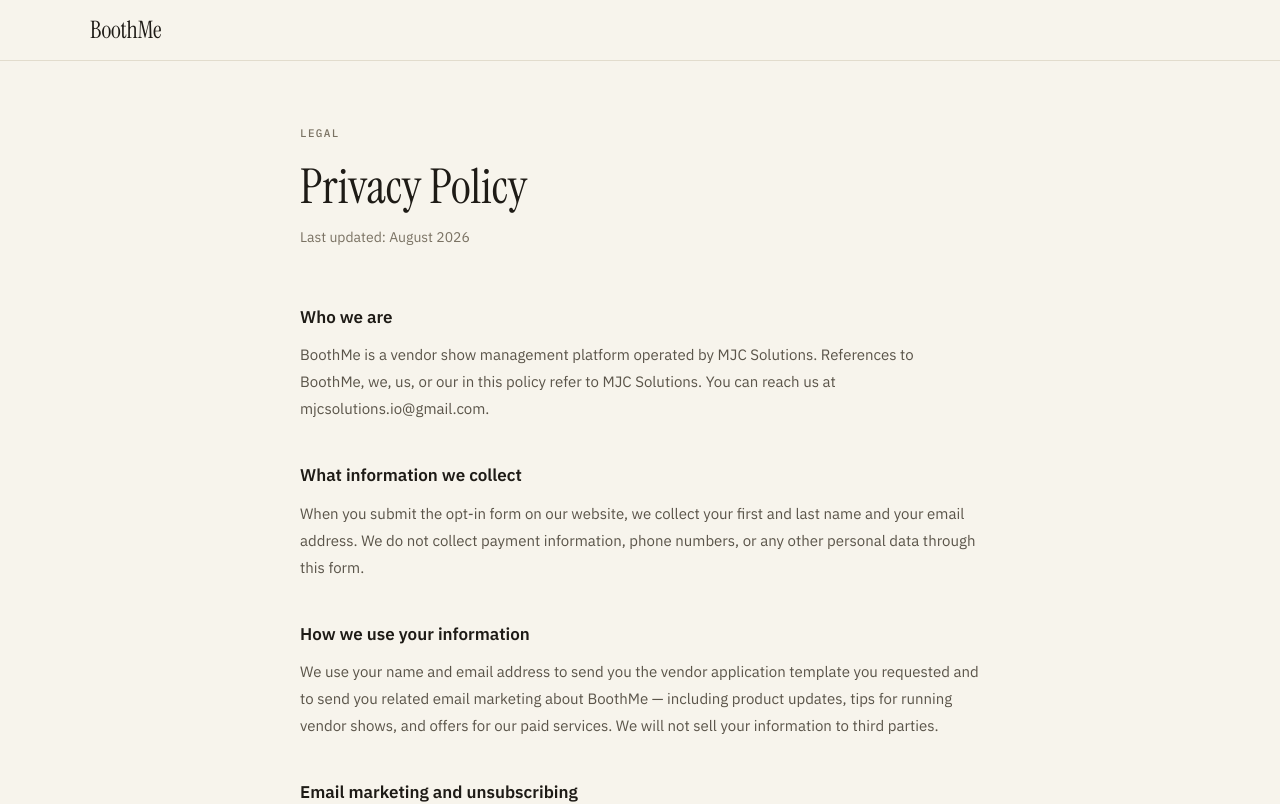
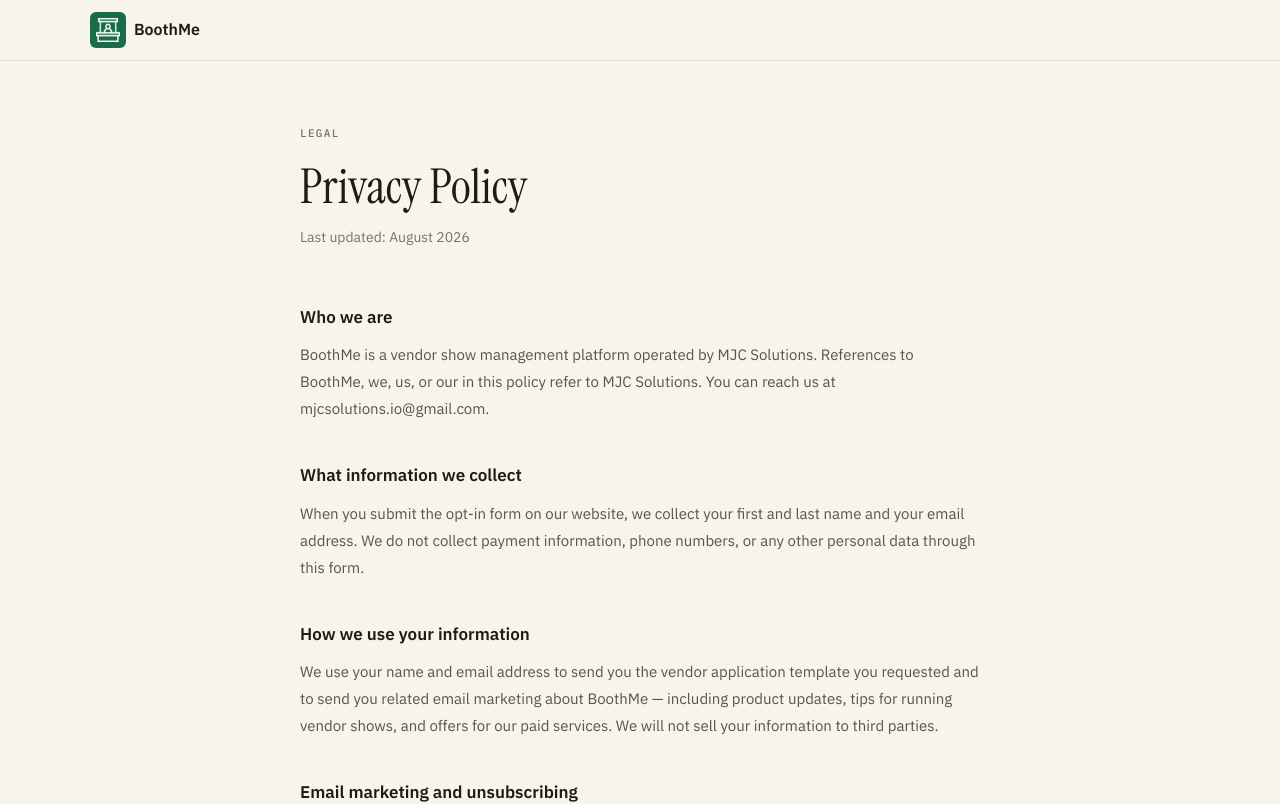
Before and after one commit to michaelcarrier1978/boothme, a Next.js app: page /privacy in a window 1280 px wide. Shown: the top 804 px of the page. Built offline with nearby package versions, Linux system fonts and the light colour scheme.

Commit message:
added the icon to the heaser

```diff
--- a/app/page.tsx
+++ b/app/page.tsx
@@ -2,12 +2,13 @@
 
 import { useState, useRef } from "react";
 import Script from "next/script";
+import Image from "next/image";
 
 const RATE = "5%";
 const SPOTS_LEFT = 50;
 
 export default function Page() {
-  const [submitted, setSubmitted] = useState(true);
+  const [submitted, setSubmitted] = useState(false);
   const [firstName, setFirstName] = useState("");
   const [loading, setLoading] = useState(false);
   const [error, setError] = useState("");
@@ -70,15 +71,16 @@
         }}>
           <div style={{ display: "flex", alignItems: "center", gap: 8 }}>
             <div style={{
-              width: 28,
-              height: 28,
-              background: "var(--accent)",
-              borderRadius: 4,
+              width: 36,
+              height: 36,
+              background: "#1a6b47",
+              borderRadius: 6,
               display: "flex",
               alignItems: "center",
               justifyContent: "center",
+              overflow: "hidden",
             }}>
-              <span style={{ color: "white", fontWeight: 700, fontSize: 14 }}>B</span>
+              <Image src="/ticket-office.png" alt="BoothMe" width={24} height={24} style={{ objectFit: "contain" }} />
             </div>
             <span style={{ fontWeight: 600, fontSize: 16, color: "var(--dark)" }}>BoothMe</span>
           </div>
@@ -505,8 +507,6 @@
           <p style={{ fontSize: 13, color: "var(--muted-light)" }}>
             © {new Date().getFullYear()} BoothMe. All rights reserved.{" "}
             <a href="/privacy" style={{ color: "var(--muted)", textDecoration: "none" }}>Privacy Policy</a>
-            {" · "}
-            <a href="#" style={{ color: "var(--muted)", textDecoration: "none" }}>Unsubscribe</a>
           </p>
         </div>
       </footer>
@@ -529,14 +529,21 @@
           alignItems: "center",
           height: 60,
         }}>
-          <span style={{
-            fontFamily: "var(--font-serif), serif",
-            fontSize: 24,
-            color: "var(--dark)",
-            letterSpacing: "-0.01em",
-          }}>
-            BoothMe
-          </span>
+          <div style={{ display: "flex", alignItems: "center", gap: 8 }}>
+            <div style={{
+              width: 36,
+              height: 36,
+              background: "#1a6b47",
+              borderRadius: 6,
+              display: "flex",
+              alignItems: "center",
+              justifyContent: "center",
+              overflow: "hidden",
+            }}>
+              <Image src="/ticket-office.png" alt="BoothMe" width={24} height={24} style={{ objectFit: "contain" }} />
+            </div>
+            <span style={{ fontWeight: 600, fontSize: 16, color: "var(--dark)" }}>BoothMe</span>
+          </div>
         </div>
       </header>
 
--- a/app/privacy/page.tsx
+++ b/app/privacy/page.tsx
@@ -1,3 +1,5 @@
+import Image from "next/image";
+
 export default function PrivacyPolicy() {
   const year = new Date().getFullYear();
 
@@ -15,15 +17,20 @@
           alignItems: "center",
           height: 60,
         }}>
-          <a href="/" style={{ textDecoration: "none" }}>
-            <span style={{
-              fontFamily: "var(--font-serif), serif",
-              fontSize: 24,
-              color: "var(--dark)",
-              letterSpacing: "-0.01em",
+          <a href="/" style={{ textDecoration: "none", display: "flex", alignItems: "center", gap: 8 }}>
+            <div style={{
+              width: 36,
+              height: 36,
+              background: "#1a6b47",
+              borderRadius: 6,
+              display: "flex",
+              alignItems: "center",
+              justifyContent: "center",
+              overflow: "hidden",
             }}>
-              BoothMe
-            </span>
+              <Image src="/ticket-office.png" alt="BoothMe" width={24} height={24} style={{ objectFit: "contain" }} />
+            </div>
+            <span style={{ fontWeight: 600, fontSize: 16, color: "var(--dark)" }}>BoothMe</span>
           </a>
         </div>
       </header>
```
Also changed, not shown: public/ticket-office.png (added).
